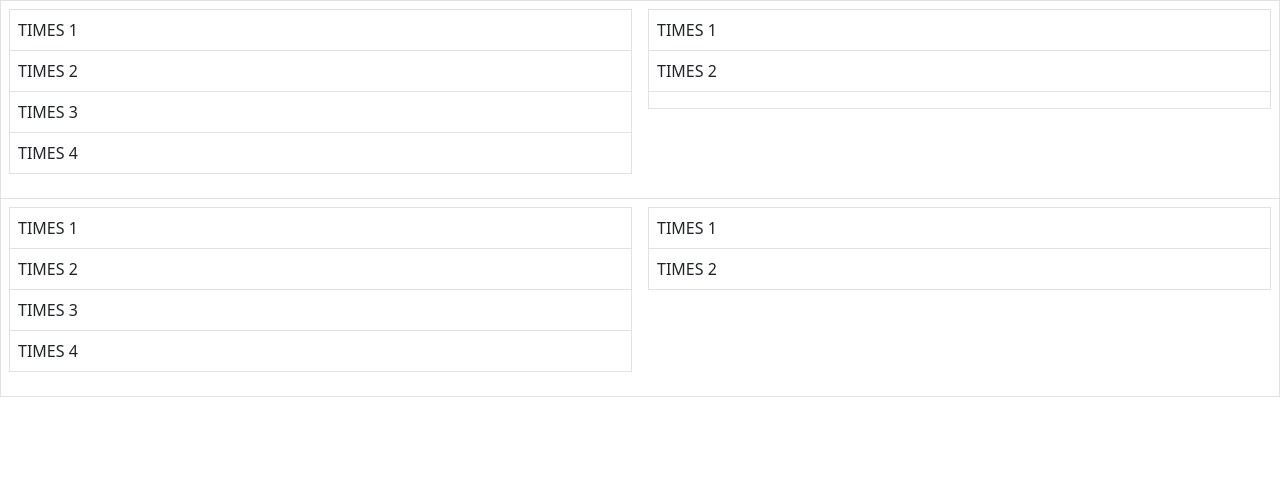
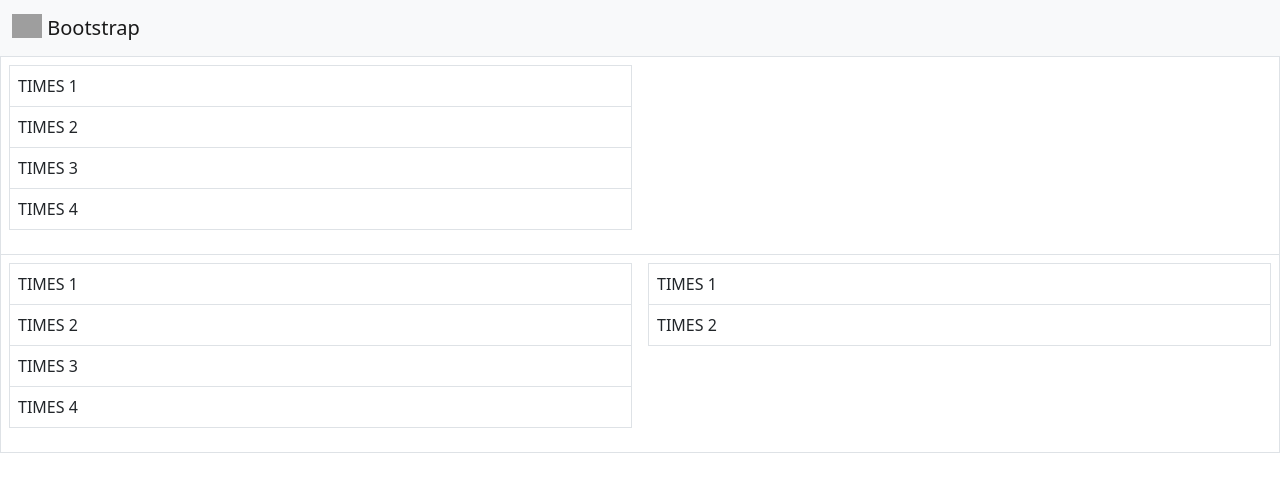
Before and after one commit to chauchuty/web-servidor, a PHP site: page / in a window 1280 px wide. Shown: the top 492 px of the page. Run offline with PHP 8.4, Linux system fonts and the light colour scheme; grey boxes are pictures that could not be loaded.

Commit message:
updated: navbar

```diff
--- /dev/null
+++ b/html/components/navbar.php
@@ -0,0 +1,8 @@
+<nav class="navbar navbar-light bg-light">
+  <div class="container-fluid">
+    <a class="navbar-brand" href="#">
+      <img src="/docs/5.1/assets/brand/bootstrap-logo.svg" alt="" width="30" height="24" class="d-inline-block align-text-top">
+      Bootstrap
+    </a>
+  </div>
+</nav>
--- a/html/conn.php
+++ b/html/conn.php
@@ -1,8 +1,8 @@
 <?php
+
     $conn = new mysqli('webservidor.c9kxg983k5ek.us-east-1.rds.amazonaws.com', 'root', '!!010203', 'webservidor');
 
     if($conn->connect_errno){
         throw new Exception('Erro na conexão ' . $conn->connect_errno);
     }
-
 ?>
--- a/html/index.php
+++ b/html/index.php
@@ -1,5 +1,7 @@
 <?php
 require_once './components/header.php';
+require_once './components/navbar.php';
+
 ?>
 
 <table class="table" border="1">
@@ -22,15 +24,7 @@ require_once './components/header.php';
         </td>
         <td>
             <table class="table" border="1">
-                <tr>
-                <td>TIMES 1</td>
-                </tr>
-                <tr>
-                <td>TIMES 2</td>
-                </tr>
-                <td>
 
-                </td>
             </table>
         </td>
     </tr>
```
